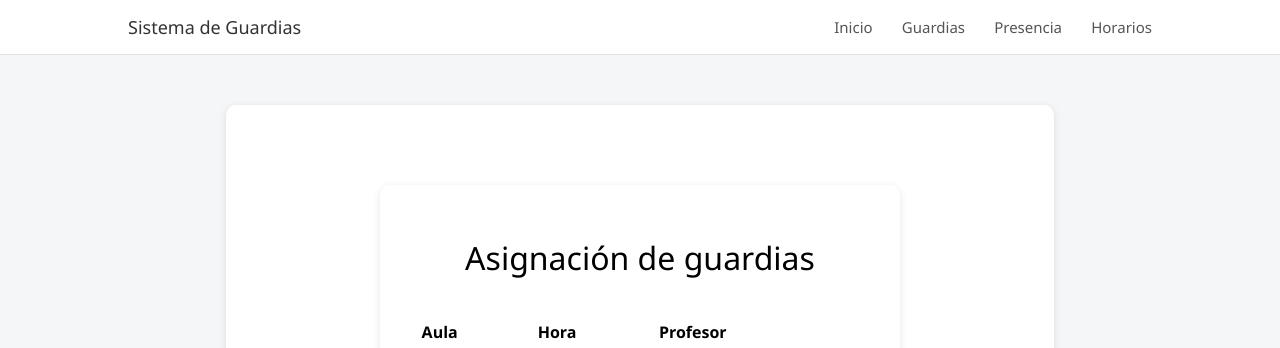
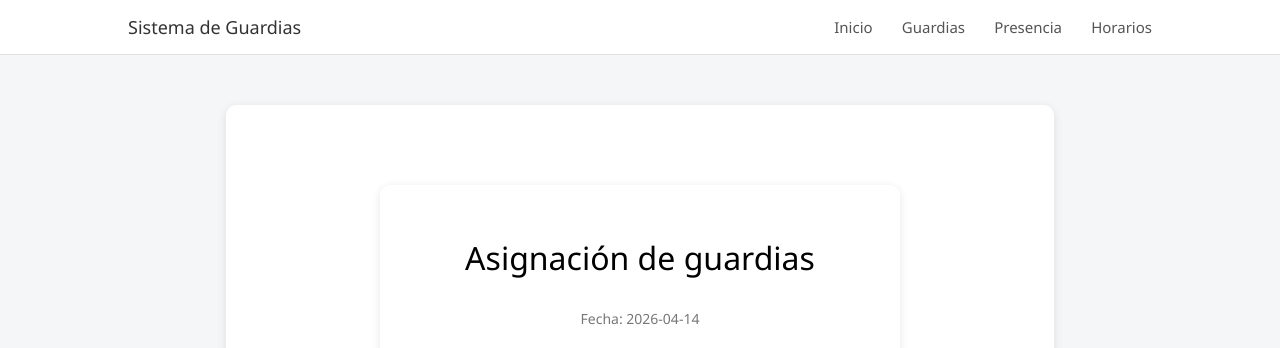
Before and after one commit to yagoaresarmesto/ACT_Proyecto_Guardias, a Flask app: page /guardias in a window 1280 px wide. Shown: the top 348 px of the page. Run offline with Flask 3, Linux system fonts and the light colour scheme; data that the repository does not hold is empty.

Commit message:
Añadir fecha dinámica en las vistas, pendiente de mejorar

```diff
--- a/app.py
+++ b/app.py
@@ -1,6 +1,8 @@
 from flask import Flask, render_template, redirect, url_for, request
 from modules.guardias.motor import asignar_guardias, obtener_guardias_para_vista
 from db.db_manager import sumar_guardia, guardar_guardia, obtener_profesores, registrar_entrada, obtener_presencia
+from datetime import date
+
 
 app = Flask(__name__)
 
@@ -10,11 +12,17 @@ def index():
 
 @app.route('/guardias')
 def vista_guardias():
-    guardias = obtener_guardias_para_vista("Lunes", "2026-04-09")
-    return render_template("vista_guardias.html", guardias=guardias)
+    hoy = date.today().isoformat()
+    guardias = obtener_guardias_para_vista("Lunes", hoy)
 
+    return render_template(
+        "vista_guardias.html",
+        guardias=guardias,
+        fecha=hoy
+    )
 @app.route('/asignar_guardia', methods=['POST'])
 def asignar_guardia():
+    hoy = date.today().isoformat()
     profesor_id = request.form['profesor_id']
     aula = request.form['aula']
     hora = int(request.form['hora'])
@@ -24,7 +32,7 @@ def asignar_guardia():
 
     profesor_id = int(profesor_id)
 
-    guardar_guardia(aula, hora, "2026-04-09", profesor_id)
+    guardar_guardia(aula, hora, hoy, profesor_id)
     sumar_guardia(profesor_id)
 
     return redirect(url_for('vista_guardias'))
@@ -33,21 +41,23 @@ def asignar_guardia():
 
 @app.route('/presencia', methods=['GET', 'POST'])
 def vista_presencia():
+    hoy = date.today().isoformat()
     if request.method == 'POST':
         profesor_id = request.form['profesor_id']
-        registrar_entrada(profesor_id, "2026-04-09", "08:00")
+        registrar_entrada(profesor_id, hoy, "08:00")
 
         return redirect(url_for('vista_presencia'))
 
     profesores = obtener_profesores()
     presencia = obtener_presencia()
 
-    presentes = {p[1] for p in presencia if p[2] == "2026-04-09"}
+    presentes = {p[1] for p in presencia if p[2] == hoy}
 
     return render_template(
         'vista_presencia.html',
         profesores=profesores,
-        presentes=presentes
+        presentes=presentes,
+        fecha = hoy
     )
 if __name__ == '__main__':
     app.run(debug=True)
--- a/modules/guardias/motor.py
+++ b/modules/guardias/motor.py
@@ -35,6 +35,7 @@ def obtener_profesores_disponibles(dia, hora, fecha):
     disponibles = profesores_presentes - profesores_ocupados
 
     return disponibles
+
 
 #Asignar guardias
 def asignar_guardias(dia, fecha):
@@ -81,7 +82,6 @@ def obtener_guardias_para_vista(dia, fecha):
                 "profesor": profesor
             })
 
-        #PENDIENTE
         else:
             disponibles = obtener_profesores_disponibles(dia, hora, fecha)
             ranking = ordenar_por_guardias(disponibles)
--- a/static/estilos.css
+++ b/static/estilos.css
@@ -149,7 +149,20 @@ td select {
     background-color: #f5f5f5;
 }
 
+
+.fecha {
+    text-align: center;
+    color: #777;
+    margin-bottom: 20px;
+    font-size: 14px;
+}
+
 .presente {
     background-color: #d4edda;
     border: 1px solid #28a745;
 }
+
+.ausente {
+    background-color: #f8d7da;
+    border: 1px solid #dc3545;
+}
--- a/templates/vista_guardias.html
+++ b/templates/vista_guardias.html
@@ -5,6 +5,7 @@
 <div class="container">
 
     <h1>Asignación de guardias</h1>
+    <p class="fecha">Fecha: {{ fecha }}</p>
 
     <table>
         <tr>
```
Also changed, not shown: templates/vista_presencia.html (+10 -1 lines).
